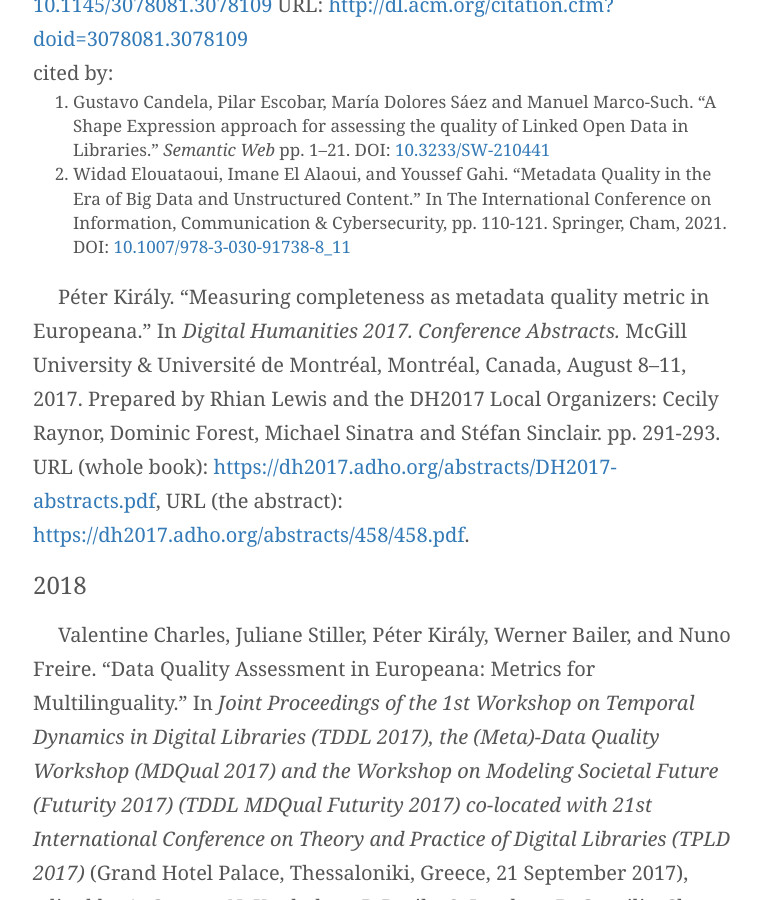
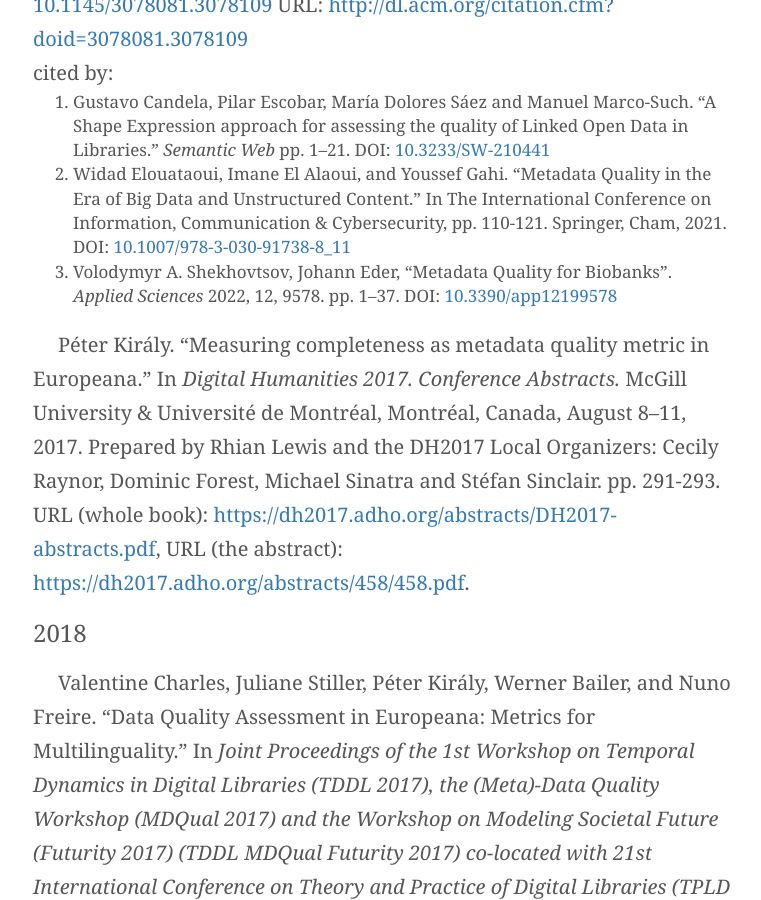
Before and after one commit to pkiraly/pkiraly.github.io, a Jekyll site: the page built from about.md, in a window 1280 px wide and 900 px high, scrolled down 3837 px. Shown: the whole window, without its empty margins (257-1018 px from the left). Built offline with Jekyll 4.4.1, drawn with Linux system fonts in a browser that asks for light colours; nearby versions of some CDN libraries; some web fonts are replaced; comment, search, counter and statistics services are not loaded; some of the changed text lies outside the part shown.

Commit message:
Adding Shekhovtsov-Eder, 2022

```diff
--- a/about.md
+++ b/about.md
@@ -84,6 +84,7 @@
 cited by:<br/>
 1. Gustavo Candela, Pilar Escobar, María Dolores Sáez and Manuel Marco-Such. "A Shape Expression approach for assessing the quality of Linked Open Data in Libraries." _Semantic Web_ pp. 1--21. DOI: [10.3233/SW-210441](https://doi.org/10.3233/SW-210441)
 2. Widad Elouataoui, Imane El Alaoui, and Youssef Gahi. "Metadata Quality in the Era of Big Data and Unstructured Content." In The International Conference on Information, Communication & Cybersecurity, pp. 110-121. Springer, Cham, 2021. DOI: [10.1007/978-3-030-91738-8_11](https://doi.org/10.1007/978-3-030-91738-8_11)
+3. Volodymyr A. Shekhovtsov, Johann Eder, "Metadata Quality for Biobanks". _Applied Sciences_ 2022, 12, 9578. pp. 1--37. DOI: [10.3390/app12199578](https://doi.org/10.3390/app12199578)
 
 
 Péter Király. “Measuring completeness as metadata quality metric in Europeana.” In *Digital Humanities 2017. Conference Abstracts.* McGill University & Université de Montréal, Montréal, Canada, August 8–11, 2017. Prepared by Rhian Lewis and the DH2017 Local Organizers: Cecily Raynor, Dominic Forest, Michael Sinatra and Stéfan Sinclair. pp. 291-293. URL (whole book): [https://dh2017.adho.org/abstracts/DH2017-abstracts.pdf](https://dh2017.adho.org/abstracts/DH2017-abstracts.pdf), URL (the abstract): [https://dh2017.adho.org/abstracts/458/458.pdf](https://dh2017.adho.org/abstracts/458/458.pdf).
@@ -125,6 +126,7 @@
 23. Mohammadreza Tavakoli, Abdolali Faraji, Jarno Vrolijk, Mohammadreza Molavi, Stefan T. Mol, Gábor Kismihók. "An AI-based open recommender system for personalized labor market driven education." Advanced Engineering Informatics, Volume 52, 2022, 101508. DOI: [10.1016/j.aei.2021.101508](https://doi.org/10.1016/j.aei.2021.101508)
 24. Kaylin Blount. "Knowing What We Have: Proposing a Sustainable Workflow for the Assessment of Digitized Archival Collections at Wilson Library." Master thesis in Information Science. University of North Caroline, School of Information and Library Science, 2022.
 25. Barbara Šlibar, and Enrique Mu. "OGD metadata country portal publishing guidelines compliance: A multi-case study search for completeness and consistency". *Government Information Quarterly* 2022, August. 101756. DOI: [10.1016/j.giq.2022.101756](https://doi.org/10.1016/j.giq.2022.101756)
+26. Volodymyr A. Shekhovtsov, Johann Eder, "Metadata Quality for Biobanks". _Applied Sciences_ 2022, 12, 9578. pp. 1--37. DOI: [10.3390/app12199578](https://doi.org/10.3390/app12199578)
 
 
 Péter Király, Juliane Stiller, Valentine Charles, Werner Bailer, and Nuno Freire. “Evaluating Data Quality in Europeana: Metrics for Multilinguality.” In *Metadata and Semantic Research 2019. 12th International Conference, MTSR 2018, Limassol, Cyprus, October 23-26, 2018, Revised Selected Papers* (Communications in Computer and Information Science, volume 846) Published by Springer, 2019. pp. 199–211. DOI: [10.1007/978-3-030-14401-2_19](https://doi.org/10.1007/978-3-030-14401-2_19)<br/>
@@ -149,6 +151,7 @@
 4. Tyler J. Skluzacek, Matthew Chen, Erica Hsu, Kyle Chard, and Ian Foster. "Models and Metrics for Mining Meaningful Metadata." _International Conference on Computational Science_ (ICCS), 2022. [ResearchGate.net](https://www.researchgate.net/publication/359971955_Models_and_Metrics_for_Mining_Meaningful_Metadata).
 5. Nhu, Nam Dan. "Nachschlagedienst für qualitative hochwertige Metadaten von Veröffentlichungen." Bachelor's thesis, Hannover: Gottfried Wilhelm Leibniz Universität Hannover, Institut für Verteilte Systeme, 2022. [handle:123456789/12472](https://www.repo.uni-hannover.de/handle/123456789/12472)
 6. Tyler J. Skluzacek. "Automated Metadata Extraction Can Make Data Swamps More Navigable." Ph.D. dissertation. The University of Chicago, Computer Science (2022). DOI: [10.6082/uchicago.4760](https://doi.org/10.6082/uchicago.4760)
+7. Volodymyr A. Shekhovtsov, Johann Eder, "Metadata Quality for Biobanks". _Applied Sciences_ 2022, 12, 9578. pp. 1--37. DOI: [10.3390/app12199578](https://doi.org/10.3390/app12199578)
 
 Péter Király. “Validating 126 million MARC records”. In *DATeCH2019 Proceedings of the 3rd International Conference on Digital Access to Textual Cultural Heritage* Brussels, Belgium — May 08-10, 2019. Published by ACM, 2019. ISBN: 978-1-4503-7194-0. pp. 161-168. DOI: [10.1145/3322905.3322929](https://doi.org/10.1145/3322905.3322929)<br/>
 cited by:<br/>
```
